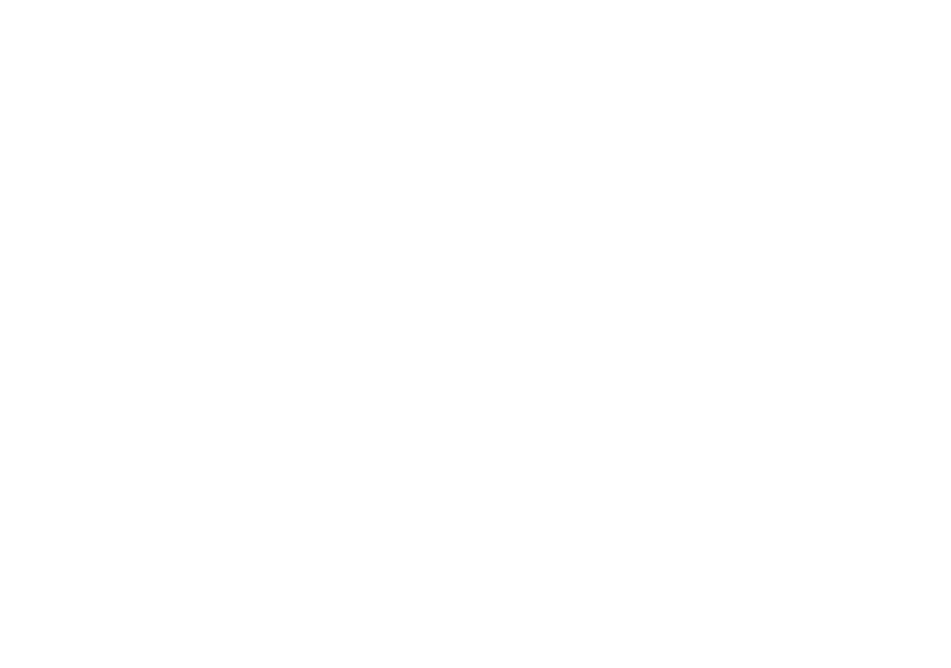
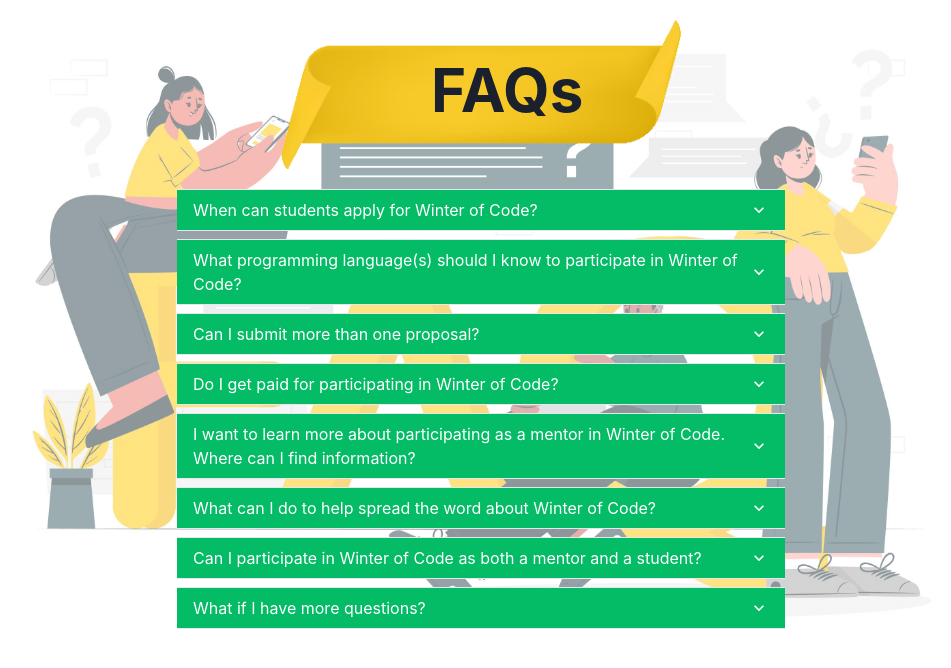
Before and after one commit to winterofcode/2022, a React (Create React App) app: page / in a window 1280 px wide. Shown: the top 668 px of the page, without its empty margins (159-1110 px from the left). Built offline with nearby package versions, Linux system fonts and the light colour scheme.

Commit message:
FAQs Done

```diff
--- a/src/App.css
+++ b/src/App.css
@@ -0,0 +1,6 @@
+#faqs{
+    background-image: linear-gradient(rgba(255,255,255,.5), rgba(255,255,255,.5)),url("./components/Faq\ Data/faqbg.jpg");
+    background-position: center;
+    background-size: 80%;
+    background-repeat: no-repeat;
+}
--- a/src/App.js
+++ b/src/App.js
@@ -4,6 +4,7 @@
 import { BrowserRouter as Router, Routes, Route, Navigate } from "react-router-dom"
 import Navbar from './components/Navbar';
 import Footer from './components/Footer';
+import Faq from './components/Faq';
 
 const Home = React.lazy(() => import('./views/Home'));
 const Team = React.lazy(() => import('./views/Team'));
@@ -22,6 +23,7 @@
                             element={<Navigate to="/" replace />}
                         />
                     </Routes>
+                        <Faq />
                 </Suspense>
             </Router>
             <Footer />
--- /dev/null
+++ b/src/components/Faq Data/faqData.js
@@ -0,0 +1,43 @@
+const data = [
+  {
+    slno: 1,
+    ques: "When can students apply for Winter of Code?",
+    ans: "Please see the program timeline for more detailed information.",
+  },
+  {
+    slno: 2,
+    ques: "What programming language(s) should I know to participate in Winter of Code?",
+    ans: "The programming language you need to know depends on which organisation you are interested in working with. You should be familiar with the programming language(s) used by that organisation.",
+  },
+  {
+    slno: 3,
+    ques: "Can I submit more than one proposal?",
+    ans: "Yes, each student may submit up to three proposals. However, only one per student may be accepted. No more than one proposal per student will be accepted, no matter how many proposals you submit.",
+  },
+  {
+    slno: 4,
+    ques: "Do I get paid for participating in Winter of Code?",
+    ans: "No, but you get amazing schwags from Winter of Code and lots of fun memories in our open source journey.",
+  },
+  {
+    slno: 5,
+    ques: "I want to learn more about participating as a mentor in Winter of Code. Where can I find information?",
+    ans: "Read the Mentor Guide How it Works for more information on becoming a Winter of Code mentor. You must already be an active community member of the organisation that you wish to mentor for. Fill up the form above in the Apply section and join us!",
+  },
+  {
+    slno: 6,
+    ques: "What can I do to help spread the word about Winter of Code?",
+    ans: "You can share the message by tweeting about us using the hashtag #WinterofCode or tagging us on your social media posts while you participate in the program or share the posters.",
+  },
+  {
+    slno: 7,
+    ques: "Can I participate in Winter of Code as both a mentor and a student?",
+    ans: "No. We want to make sure that each project and student receives sufficient attention, and we feel this could create a bad experience for those involved. Please choose whether participation as a mentor or a student is more appealing to you and plan to apply accordingly.",
+  },
+  {
+    slno: 8,
+    ques: "What if I have more questions?",
+    ans: "Feel free to mail us at lead@dscnsec.com",
+  },
+];
+export default data;
--- /dev/null
+++ b/src/components/Faq.js
@@ -0,0 +1,72 @@
+import React from "react";
+import {
+  Accordion,
+  AccordionItem,
+  AccordionButton,
+  AccordionPanel,
+  AccordionIcon,
+  Box,
+  Container,
+  Text,
+  Image,
+} from "@chakra-ui/react";
+import data from "./Faq Data/faqData";
+
+const faq = () => {
+  return (
+    <div id="faqs">
+      <Container
+        my={5}
+        maxW="container.sm"
+        textAlign="center"
+        display="flex"
+        alignItems="center"
+        flexDir="column"
+        justifyContent="center"
+      >
+        <Box position="relative">
+          <Text
+            as="b"
+            fontSize="6xl"
+            textAlign="center"
+            position="absolute"
+            left="150px"
+            top="25px"
+          >
+            FAQs
+          </Text>
+          <Image src={require("./Faq Data/head.png")} width="400px" />
+        </Box>
+        <Box mt={3}>
+          {data.map((faqs) => (
+            <Accordion
+              allowMultiple
+              key={faqs.slno}
+              textAlign="left"
+              bg="#04bb66"
+              _hover={{ bg: "#00da62" }}
+              color="white"
+              my={2}
+            >
+              <AccordionItem>
+                <h2>
+                  <AccordionButton>
+                    <Box flex="1" textAlign="left">
+                      {faqs.ques}
+                    </Box>
+                    <AccordionIcon />
+                  </AccordionButton>
+                </h2>
+                <AccordionPanel pb={4} bg="#2dff8c" color="black">
+                  {faqs.ans}
+                </AccordionPanel>
+              </AccordionItem>
+            </Accordion>
+          ))}
+        </Box>
+      </Container>
+    </div>
+  );
+};
+
+export default faq;
```
Also changed, not shown: src/components/Faq Data/faqbg.jpg (added), src/components/Faq Data/head.png (added).
